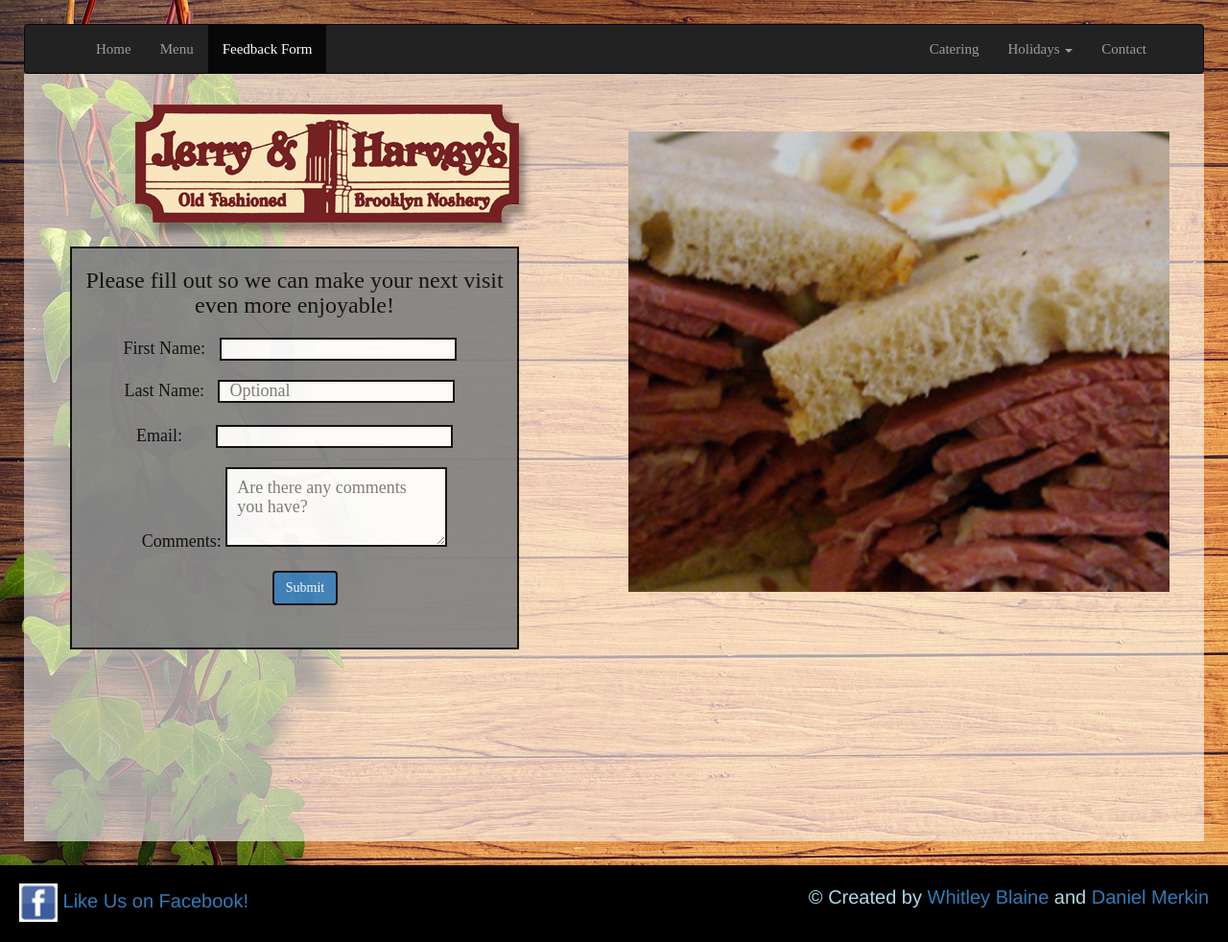
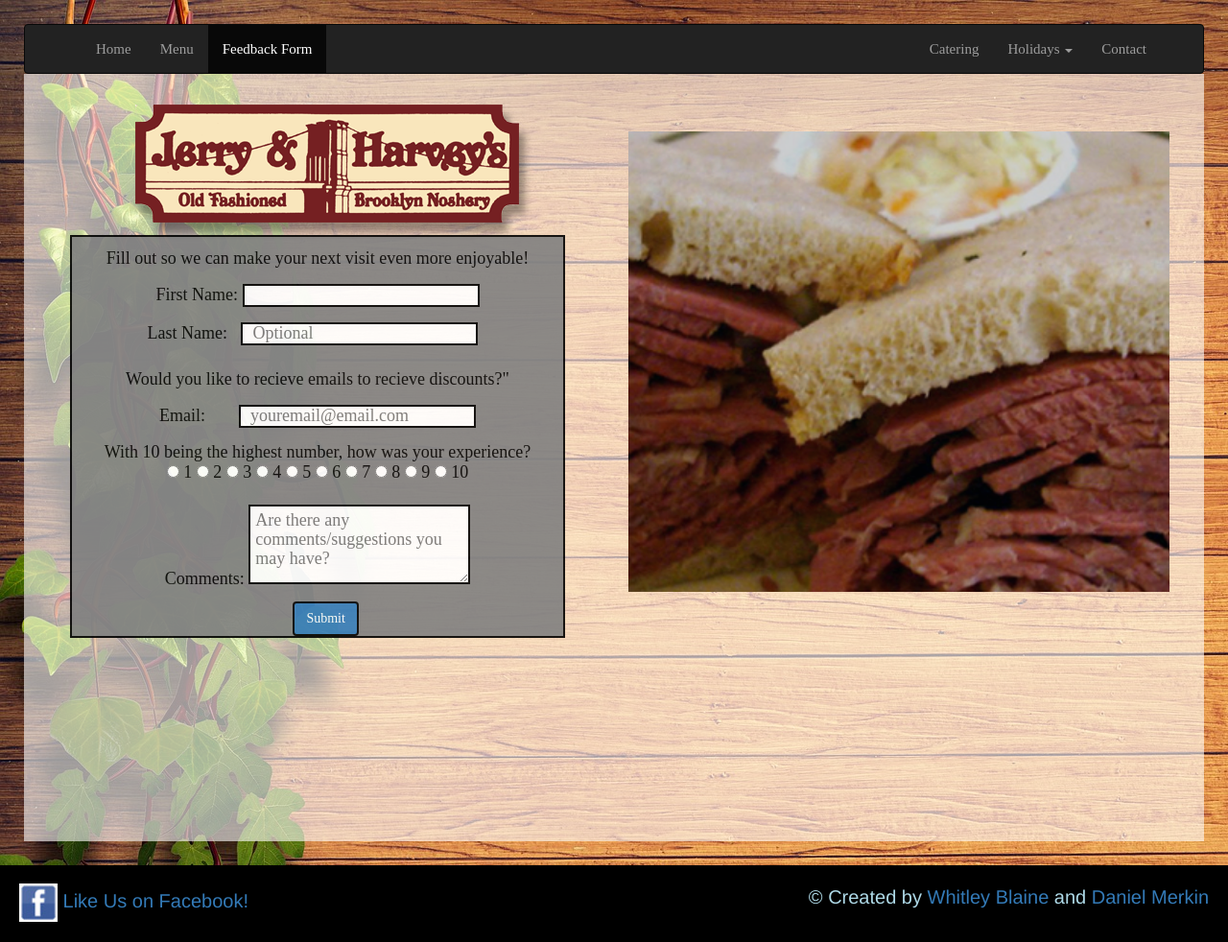
Before and after one commit to whitleyblaine/jerry_harveys, a PHP site: page /aboutUs.html in a window 1280 px wide. Shown: the whole page at 96% size. Run offline with PHP 8.4, Linux system fonts and the light colour scheme; some libraries are stand-ins or nearby versions.

Commit message:
switched from aboutUs to feedback form

```diff
--- a/aboutUs.html
+++ b/aboutUs.html
@@ -39,7 +39,7 @@
                 <a class="dropdown-toggle" data-toggle="dropdown" href="#">Holidays
                 <span class="caret"></span></a>
                 <ul class="dropdown-menu">
-                  <li><a href="./#passover.html">Passover</a></li>
+                  <li><a href="./passover.html">Passover</a></li>
                   <li><a href="#">Yom Kippur</a></li>
                   <li><a href="#">Rash Hashana</a></li>
                   <li><a href="#">Thanksgiving</a></li>
@@ -58,13 +58,14 @@
             <h1 style="color: #752022; font-size: 3em; margin-top: 2em" class="text-center"></h1>
 
 
-            <form action="#" method="POST">
-              <h3> Please fill out so we can make your next visit even more enjoyable!</h3>
-              <h4> First Name: <input type="text" data-name="" id="firstName"></h4>
-              <h4> Last Name: <input type="text" data-name="" id="lastName" placeholder="Optional"></h4>
-              <h4> Email: <input type="email" data-email="" id="email"></h4>
-              <h4> Comments: <textarea name="comments" data-comments="" id="comments" rows="10" cols="20"  placeholder="Are there any comments you have?"></textarea></h4>
-              <input type="button" name="submit" value="Submit" id="submitButton" class="btn btn-primary">
+            <form action="#" method="POST" enctype="text/plain">
+              <h4> Fill out so we can make your next visit even more enjoyable!</h4>
+              <h4> First Name: <input type="text" data-name="" id="firstName" required></h4>
+              <h4> Last Name: <input type="text" data-name="" id="lastName" placeholder="Optional" required><h4>Would you like to recieve emails to recieve discounts?"</h4>
+              <h4> Email: <input type="email" data-email="" id="email" placeholder="youremail@email.com" required></h4>
+              <h4> With 10 being the highest number, how was your experience?<br/><input type="radio" value="1" required> 1 <input type="radio" value="2" required> 2 <input type="radio" value="3" required> 3 <input type="radio" value="4" required> 4 <input type="radio" value="5" required> 5 <input type="radio" value="6" required> 6 <input type="radio" value="7" required> 7 <input type="radio" value="8"> 8 <input type="radio" value="9"> 9 <input type="radio" value="10" required> 10
+              <h4> Comments: <textarea name="comments" data-comments="" id="comments" rows="10" cols="20"  placeholder="Are there any comments/suggestions you may have?" required></textarea></h4>
+              <input type="button" name="submit" value="Submit" id="submitButton" class="btn btn-primary" onclick="radioFuntion()">
             </form>
 
 
--- a/assets/stylesheets/style.css
+++ b/assets/stylesheets/style.css
@@ -50,9 +50,9 @@ form {
   position: absolute;
   border: 2px solid black;
   margin-left: 4em;
-  top: 15em;
+  top: 14em;
   background: grey;
-  width: 39em;
+  width: 43em;
   opacity: .9;
 }
 
@@ -61,7 +61,6 @@ form {
   height: 5px;
   border: 2px solid black;
   padding: 10px;
-  margin: 10px 10px 10px 10px;
 }
 
 #lastName {
@@ -69,7 +68,7 @@ form {
   height: 5px;
   border: 2px solid black;
   padding: 10px;
-  margin: 0 10px 13px 10px;
+  margin: 0 10px 10px 10px;
 }
 
 #email {
@@ -85,24 +84,21 @@ form {
   height: 83px;
   width: 231px;
   border: 2px solid black;
-  padding: 10px;
-  margin-top: 10px
+  padding: 5px;
+  margin-top: 7px
 }
 
 #submitButton {
-  margin-top: 10px;
   border: 2px solid black;
   text-align: center;
   position: relative;
   margin-left: 45%;
 }
 
-h3 {
-  text-align: center;
-}
-
 h4 {
   text-align: center;
+  font-size: 15px;
+  padding: 3px 0 3px 0;
 }
 
 #wrapper {
--- a/catering.html
+++ b/catering.html
@@ -31,7 +31,7 @@
             <ul class="nav navbar-nav">
               <li><a href="index.html">Home</a></li>
               <li><a href="menu.html">Menu</a></li>
-              <li><a href="aboutUs.html">About Us</a></li>
+              <li><a href="aboutUs.html">Feedback Form</a></li>
             </ul>
             <ul class="nav navbar-nav navbar-right">
               <li class="active"><a href="catering.html">Catering</a></li>
--- a/contact.html
+++ b/contact.html
@@ -27,7 +27,7 @@
             <ul class="nav navbar-nav">
               <li><a href="index.html">Home</a></li>
               <li><a href="menu.html">Menu</a></li>
-              <li><a href="aboutUs.html">About Us</a></li>
+              <li><a href="aboutUs.html">Feedback Form</a></li>
             </ul>
             <ul class="nav navbar-nav navbar-right">
               <li><a href="catering.html">Catering</a></li>
--- a/holidays.html
+++ b/holidays.html
@@ -31,7 +31,7 @@
             <ul class="nav navbar-nav">
               <li class="active"><a href="index.html">Home</a></li>
               <li><a href="menu.html">Menu</a></li>
-              <li><a href="aboutUs.html">About Us</a></li>
+              <li><a href="aboutUs.html">Feedback Form</a></li>
             </ul>
             <ul class="nav navbar-nav navbar-right">
               <li><a href="catering.html">Catering</a></li>
--- a/index.html
+++ b/index.html
@@ -30,7 +30,7 @@ css?family=Bree+Serif" rel="stylesheet">
             <ul class="nav navbar-nav">
               <li class="active"><a href="index.html">Home</a></li>
               <li><a href="menu.html">Menu</a></li>
-              <li><a href="aboutUs.html">About Us</a></li>
+              <li><a href="aboutUs.html">Feedback Form</a></li>
             </ul>
             <ul class="nav navbar-nav navbar-right">
               <li><a href="catering.html">Catering</a></li>
--- a/menu.html
+++ b/menu.html
@@ -27,7 +27,7 @@
             <ul class="nav navbar-nav">
               <li><a href="index.html">Home</a></li>
               <li class="active"><a href="menu.html">Menu</a></li>
-              <li><a href="aboutUs.html">About Us</a></li>
+              <li><a href="aboutUs.html">Feedback Form</a></li>
             </ul>
             <ul class="nav navbar-nav navbar-right">
               <li><a href="catering.html">Catering</a></li>
```
